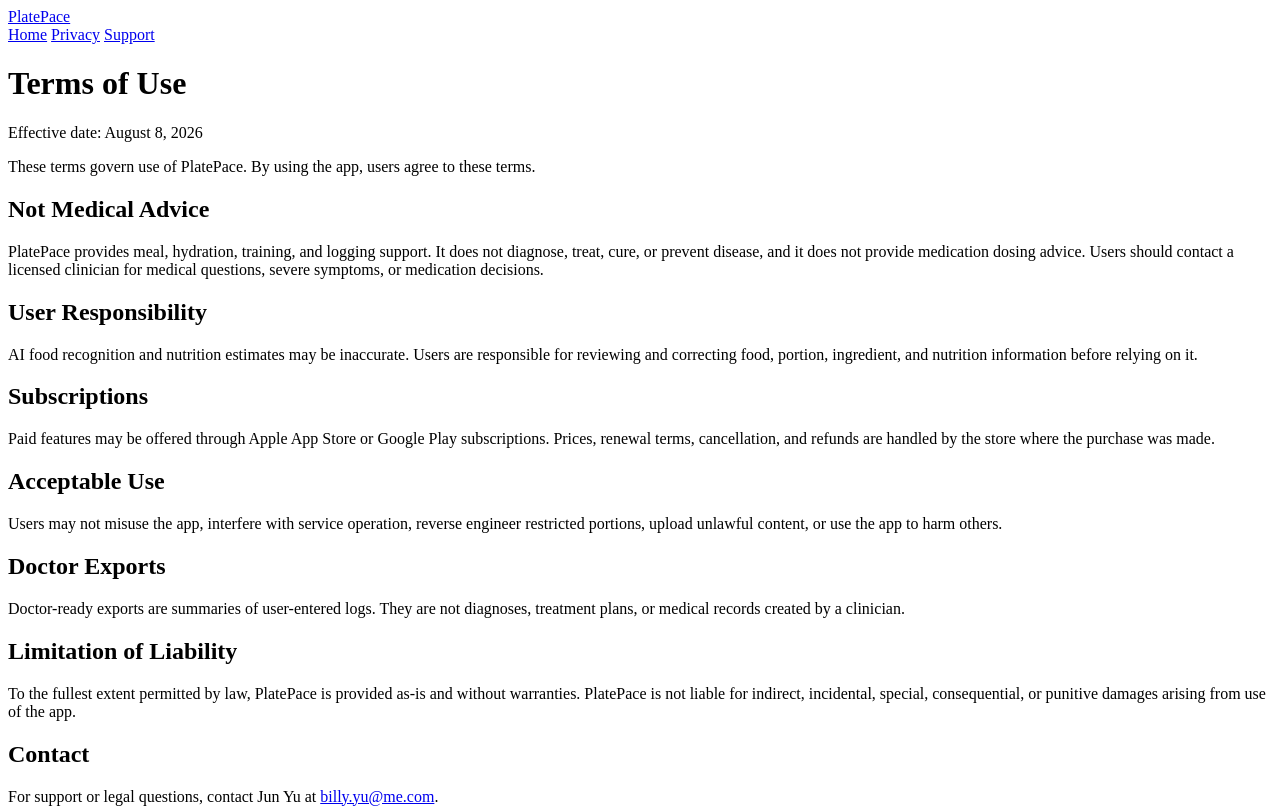
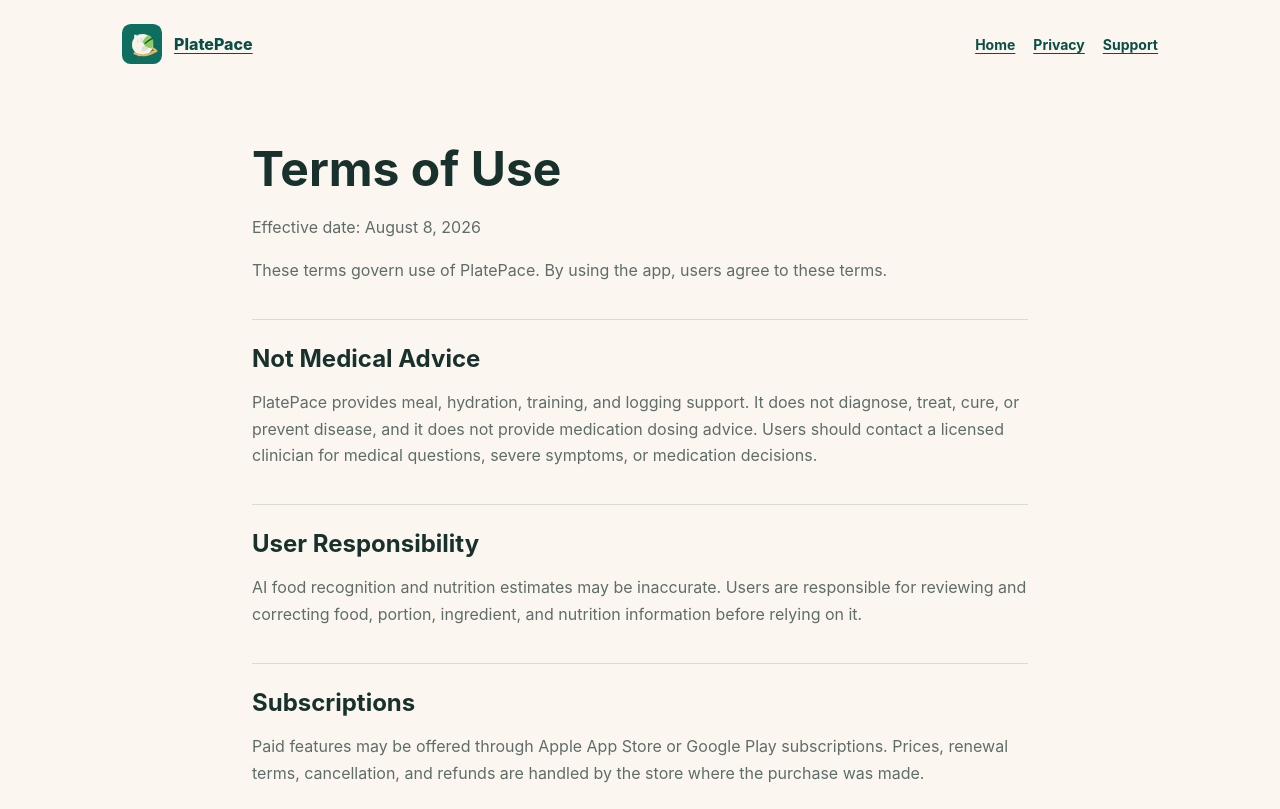
Before and after one commit to junyu17/platepace-site, a plain HTML site: page terms/index.html in a window 1280 px wide. Shown: the top 809 px of the page. Drawn offline with Linux system fonts and the light colour scheme; the site is published under a folder, as on GitHub Pages, so addresses that start at the root find nothing.

Commit message:
Publish terms/index.html

```diff
--- a/terms/index.html
+++ b/terms/index.html
@@ -5,15 +5,15 @@
     <meta name="viewport" content="width=device-width, initial-scale=1">
     <title>Terms of Use - PlatePace</title>
     <meta name="description" content="PlatePace terms of use.">
-    <link rel="icon" href="/assets/icon.svg" type="image/svg+xml">
-    <link rel="stylesheet" href="/styles.css">
+    <link rel="icon" href="../assets/icon.svg" type="image/svg+xml">
+    <link rel="stylesheet" href="../styles.css">
   </head>
   <body>
     <header class="site-header">
-      <a class="brand" href="/"><img src="/assets/icon.svg" alt=""><span>PlatePace</span></a>
+      <a class="brand" href="../"><img src="../assets/icon.svg" alt=""><span>PlatePace</span></a>
       <nav class="nav" aria-label="Primary">
-        <a href="/">Home</a>
-        <a href="/privacy/">Privacy</a>
+        <a href="../">Home</a>
+        <a href="../privacy/">Privacy</a>
         <a href="mailto:billy.yu@me.com">Support</a>
       </nav>
     </header>
```
